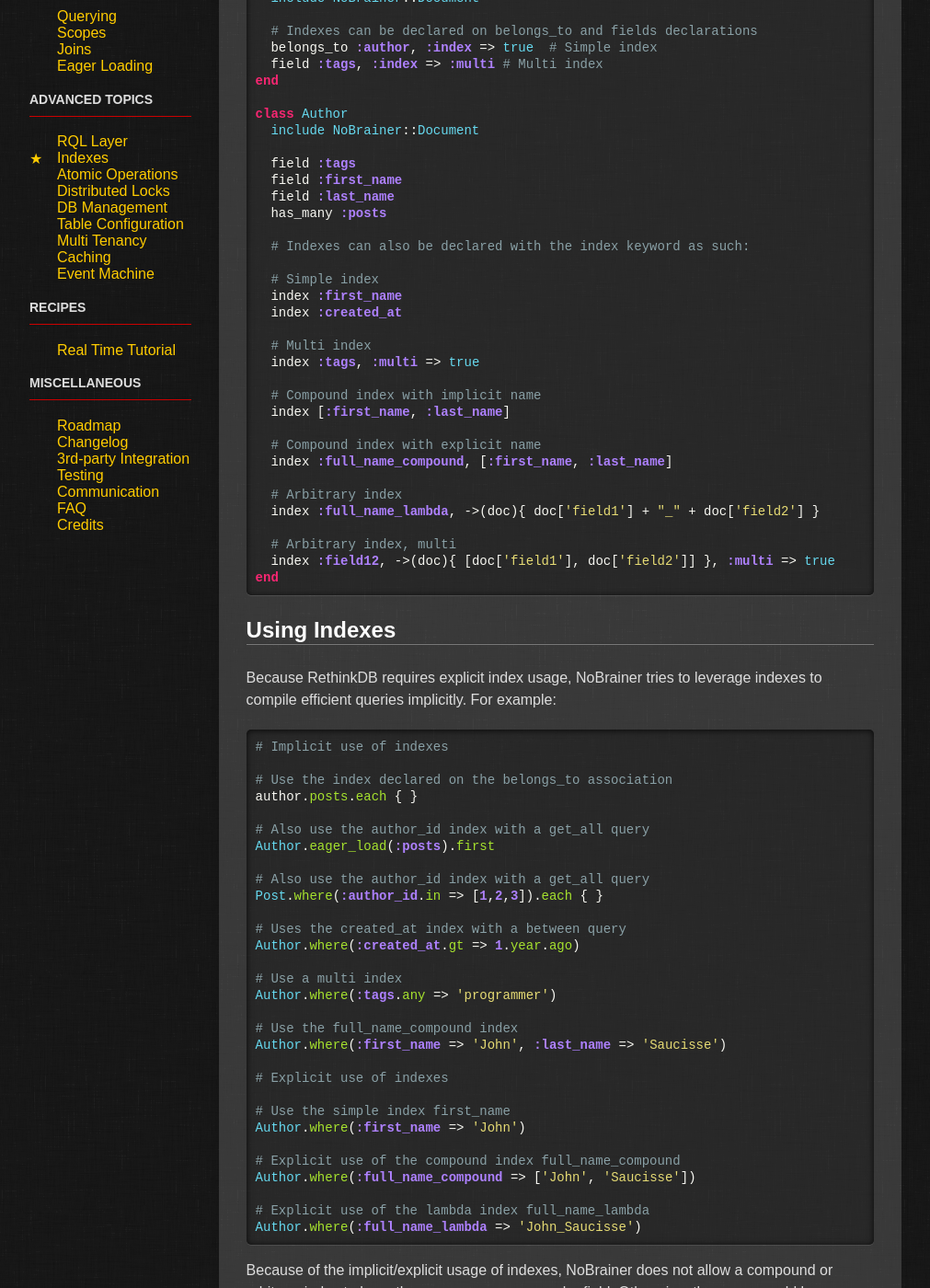
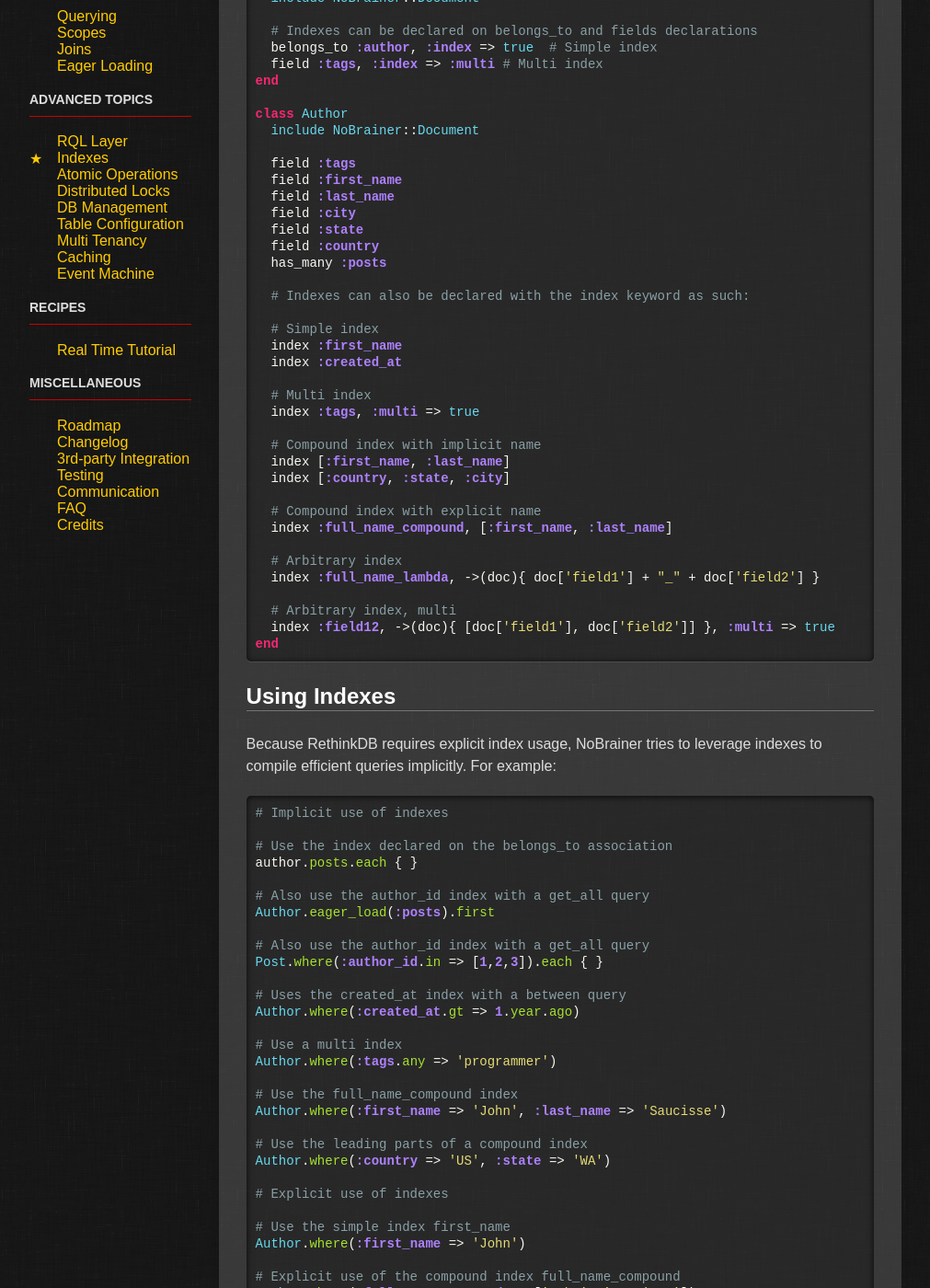
Before and after one commit to NoBrainerORM/nobrainer.io, a Jekyll site: the page built from docs/indexes.md, in a window 1280 px wide and 1400 px high, scrolled down 604 px. Shown: the whole window at 92% size, without its empty margins (129-1140 px from the left). Built offline with Jekyll 4.4.1, drawn with Linux system fonts in a browser that asks for light colours.

Commit message:
Update docs with example of partial index usage. (#19)
* Update docs with example of partial index usage.

```diff
--- a/docs/indexes.md
+++ b/docs/indexes.md
@@ -30,6 +30,9 @@ class Author
   field :tags
   field :first_name
   field :last_name
+  field :city
+  field :state
+  field :country
   has_many :posts
 
   # Indexes can also be declared with the index keyword as such:
@@ -43,6 +46,7 @@ class Author
 
   # Compound index with implicit name
   index [:first_name, :last_name]
+  index [:country, :state, :city]
 
   # Compound index with explicit name
   index :full_name_compound, [:first_name, :last_name]
@@ -80,6 +84,9 @@ Author.where(:tags.any => 'programmer')
 
 # Use the full_name_compound index
 Author.where(:first_name => 'John', :last_name => 'Saucisse')
+
+# Use the leading parts of a compound index
+Author.where(:country => 'US', :state => 'WA')
 
 # Explicit use of indexes
 
```
